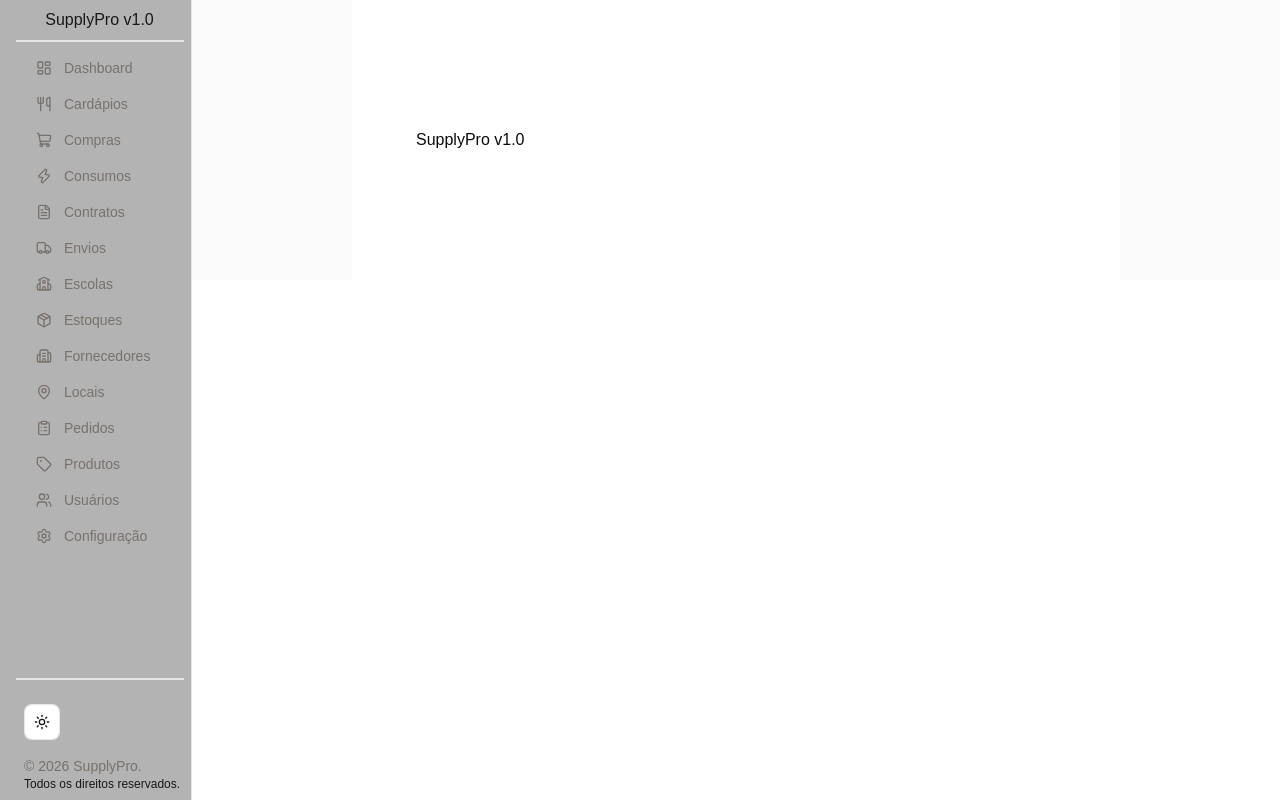
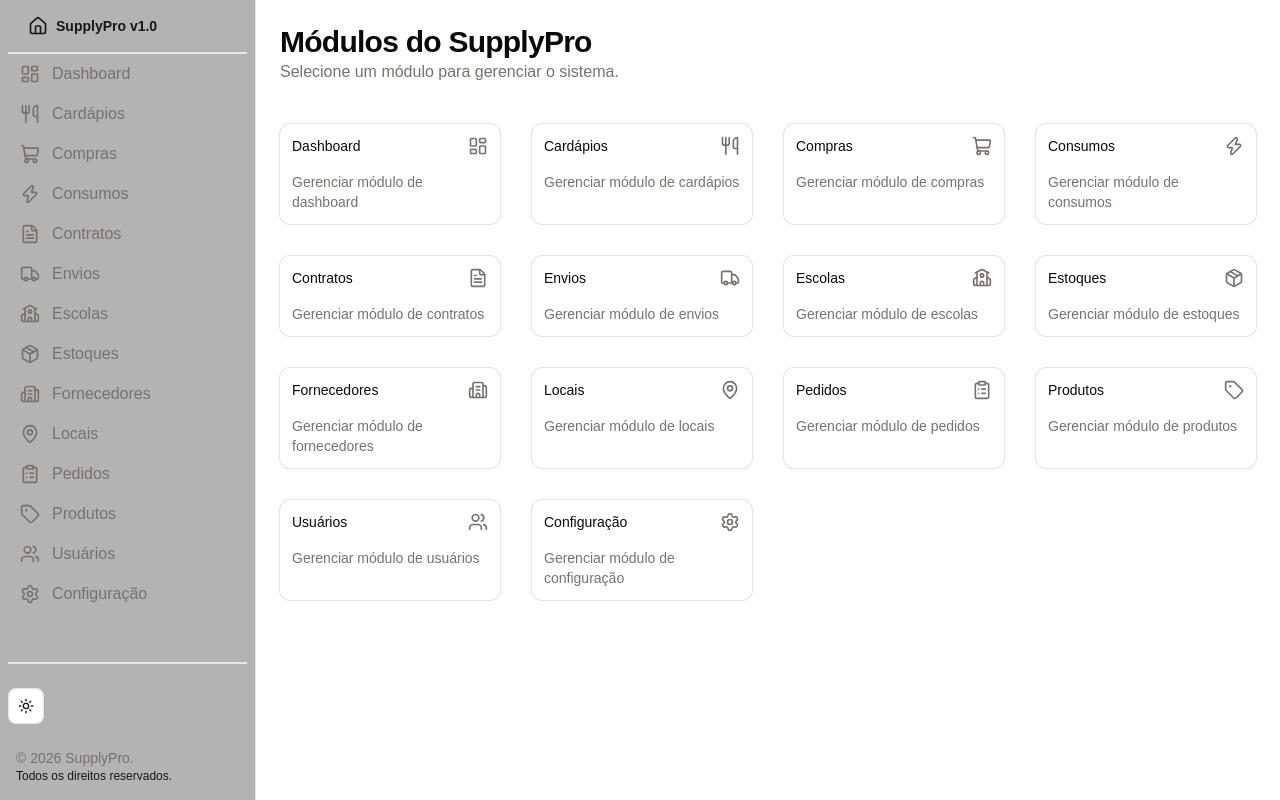
Before and after one commit to OrangemanZ7/supplypro2, a Next.js app: page / in a window 1280 px wide. Built offline with nearby package versions, Linux system fonts and the light colour scheme.

Commit message:
Ajustes UI/UX

```diff
--- a/app/layout.tsx
+++ b/app/layout.tsx
@@ -27,7 +27,7 @@ export default function RootLayout({
           {/* Wrapper flexível para garantir que o layout ocupe a tela toda */}
           <div className="flex min-h-screen">
             {/* Sidebar fixa lateralmente */}
-            <aside className="w-48 h-screen sticky top-0 border-r bg-sidebar shrink-0">
+            <aside className="w-16 md:w-64 h-screen sticky top-0 border-r bg-sidebar shrink-0 transition-all duration-300 gap-2">
               <Sidebar />
             </aside>
 
--- a/app/page.tsx
+++ b/app/page.tsx
@@ -1,11 +1,61 @@
 // Home page
+import {
+  LayoutDashboard,
+  Utensils,
+  ShoppingCart,
+  Zap,
+  FileText,
+  Truck,
+  School,
+  Package,
+  Building2,
+  MapPin,
+  ClipboardList,
+  Tag,
+  Users,
+  Settings,
+} from "lucide-react";
+import { NavigationCard } from "@/components/NavigationCard";
+
+const navItems = [
+  { name: "Dashboard", href: "/dashboard", icon: LayoutDashboard },
+  { name: "Cardápios", href: "/cardapios", icon: Utensils },
+  { name: "Compras", href: "/compras", icon: ShoppingCart },
+  { name: "Consumos", href: "/consumos", icon: Zap },
+  { name: "Contratos", href: "/contratos", icon: FileText },
+  { name: "Envios", href: "/envios", icon: Truck },
+  { name: "Escolas", href: "/escolas", icon: School },
+  { name: "Estoques", href: "/estoques", icon: Package },
+  { name: "Fornecedores", href: "/fornecedores", icon: Building2 },
+  { name: "Locais", href: "/locais", icon: MapPin },
+  { name: "Pedidos", href: "/pedidos", icon: ClipboardList },
+  { name: "Produtos", href: "/produtos", icon: Tag },
+  { name: "Usuários", href: "/usuarios", icon: Users },
+  { name: "Configuração", href: "/configuracao", icon: Settings },
+];
 
 export default function Home() {
   return (
-    <div className="flex flex-col flex-1 items-center justify-center bg-zinc-50 font-sans dark:bg-black">
-      <main className="flex flex-1 w-full max-w-3xl flex-col items-center justify-between py-32 px-16 bg-white dark:bg-black sm:items-start">
-        SupplyPro v1.0
-      </main>
+    <div className="flex flex-col flex-1 h-full p-6">
+      <header className="mb-10">
+        <h1 className="text-3xl font-bold tracking-tight">
+          Módulos do SupplyPro
+        </h1>
+        <p className="text-muted-foreground">
+          Selecione um módulo para gerenciar o sistema.
+        </p>
+      </header>
+
+      <div className="grid grid-cols-1 sm:grid-cols-2 lg:grid-cols-3 xl:grid-cols-4 gap-8">
+        {navItems.map((item) => (
+          <NavigationCard
+            key={item.href}
+            name={item.name}
+            href={item.href}
+            icon={item.icon}
+          />
+        ))}
+      </div>
     </div>
   );
 }
--- /dev/null
+++ b/components/NavigationCard.tsx
@@ -0,0 +1,38 @@
+import Link from "next/link";
+import { LucideIcon } from "lucide-react";
+import {
+  Card,
+  CardAction,
+  CardContent,
+  CardHeader,
+  CardTitle,
+} from "@/components/ui/card";
+
+interface NavCardProps {
+  name: string;
+  href: string;
+  icon: LucideIcon;
+}
+
+export function NavigationCard({ name, href, icon: Icon }: NavCardProps) {
+  return (
+    <Link href={href} className="block no-underline">
+      <Card
+        size="sm"
+        className="hover:border-primary transition-colors cursor-pointer h-full"
+      >
+        <CardHeader>
+          <CardTitle className="text-base">{name}</CardTitle>
+          <CardAction>
+            <Icon className="h-5 w-5 text-muted-foreground" />
+          </CardAction>
+        </CardHeader>
+        <CardContent>
+          <p className="text-sm text-muted-foreground">
+            Gerenciar módulo de {name.toLowerCase()}
+          </p>
+        </CardContent>
+      </Card>
+    </Link>
+  );
+}
--- a/components/Sidebar.tsx
+++ b/components/Sidebar.tsx
@@ -3,16 +3,10 @@
 import Link from "next/link";
 import { usePathname } from "next/navigation";
 import { useTheme } from "next-themes";
-import { Moon, Sun } from "lucide-react";
-import { cn } from "@/lib/utils"; // Importação necessária
-import { buttonVariants } from "@/components/ui/button"; // Importação necessária
 import {
-  DropdownMenu,
-  DropdownMenuContent,
-  DropdownMenuItem,
-  DropdownMenuTrigger,
-} from "@/components/ui/dropdown-menu";
-import {
+  Moon,
+  Sun,
+  Home,
   LayoutDashboard,
   Utensils,
   ShoppingCart,
@@ -28,6 +22,14 @@ import {
   Tag,
   Users,
 } from "lucide-react";
+import { cn } from "@/lib/utils";
+import { buttonVariants } from "@/components/ui/button";
+import {
+  DropdownMenu,
+  DropdownMenuContent,
+  DropdownMenuItem,
+  DropdownMenuTrigger,
+} from "@/components/ui/dropdown-menu";
 
 export default function Sidebar() {
   const { setTheme } = useTheme();
@@ -51,11 +53,21 @@ export default function Sidebar() {
   ];
 
   return (
-    <div className="flex flex-col flex-1 h-full pl-2 bg-sidebar text-sidebar-foreground">
-      <p className="text-center p-2">SupplyPro v1.0</p>
-      <hr className="w-42 border-t-2 ml-2" />
+    // Ajustado para encolher a largura em telas pequenas (w-16) e expandir em telas médias (w-64)
+    <div className="flex flex-col flex-1 h-full bg-sidebar text-sidebar-foreground transition-all w-16 md:w-64 border-r">
+      <Link
+        href="/"
+        className="flex items-center justify-center md:justify-start gap-2 rounded-md px-4 md:px-7 py-4 text-sm transition-colors"
+      >
+        <Home className="h-5 w-5" />
+        {/* Escondido no mobile, visível no desktop */}
+        <span className="hidden md:inline font-bold">SupplyPro v1.0</span>
+      </Link>
+
+      <hr className="mx-2 border-t-2" />
+
       <nav className="flex-1 overflow-y-auto">
-        <ul className="p-2 ml-2">
+        <ul className="flex flex-col items-center md:items-stretch px-2">
           {navItems.map((item) => {
             const isActive = pathname === item.href;
             const Icon = item.icon;
@@ -63,28 +75,34 @@ export default function Sidebar() {
               <li key={item.href}>
                 <Link
                   href={item.href}
+                  title={item.name} // Tooltip nativo para mobile
                   className={cn(
-                    "flex items-center gap-3 rounded-md px-3 py-2 text-sm transition-colors",
+                    // h-10 e w-10 no mobile cria um círculo/quadrado perfeito para o ícone
+                    "flex items-center justify-center md:justify-start gap-3 rounded-md transition-colors",
+                    "h-10 w-10 md:h-auto md:w-full md:px-3 md:py-2",
                     isActive
                       ? "bg-sidebar-accent text-sidebar-primary font-medium"
                       : "text-muted-foreground hover:bg-sidebar-accent/50 hover:text-foreground",
                   )}
                 >
-                  <Icon className="h-4 w-4" /> {/* Renderiza o ícone aqui */}
-                  <span>{item.name}</span>
+                  <Icon className="h-5 w-5 shrink-0" />
+                  {/* O "truque" está aqui: hidden por padrão, inline no md: */}
+                  <span className="hidden md:inline">{item.name}</span>
                 </Link>
               </li>
             );
           })}
         </ul>
       </nav>
-      <hr className="w-42 border-t-2 ml-2" />
-      <div className="mt-4 p-2 ml-2">
+
+      <hr className="mx-2 border-t-2" />
+
+      <div className="mt-4 p-2 flex justify-center md:justify-start">
         <DropdownMenu>
           <DropdownMenuTrigger
             className={cn(
               buttonVariants({ variant: "outline", size: "icon" }),
-              "relative h-9 w-9",
+              "h-9 w-9",
             )}
           >
             <Sun className="h-[1.2rem] w-[1.2rem] rotate-0 scale-100 transition-all dark:-rotate-90 dark:scale-0" />
@@ -104,7 +122,8 @@ export default function Sidebar() {
           </DropdownMenuContent>
         </DropdownMenu>
       </div>
-      <div className="mt-auto p-2 ml-2">
+
+      <div className="mt-auto p-4 hidden md:block">
         <p className="text-sm text-muted-foreground">
           &copy; {new Date().getFullYear()} SupplyPro.
         </p>
@@ -113,3 +132,13 @@ export default function Sidebar() {
     </div>
   );
 }
+
+// Altere a classe da div principal da Sidebar
+<div
+  className={cn(
+    "flex flex-col h-full bg-sidebar text-sidebar-foreground border-r transition-all duration-300",
+    "w-[60px] md:w-64", // 60px no mobile (apenas ícone), 256px no desktop
+  )}
+>
+  {/* ... restante do código ... */}
+</div>;
```
